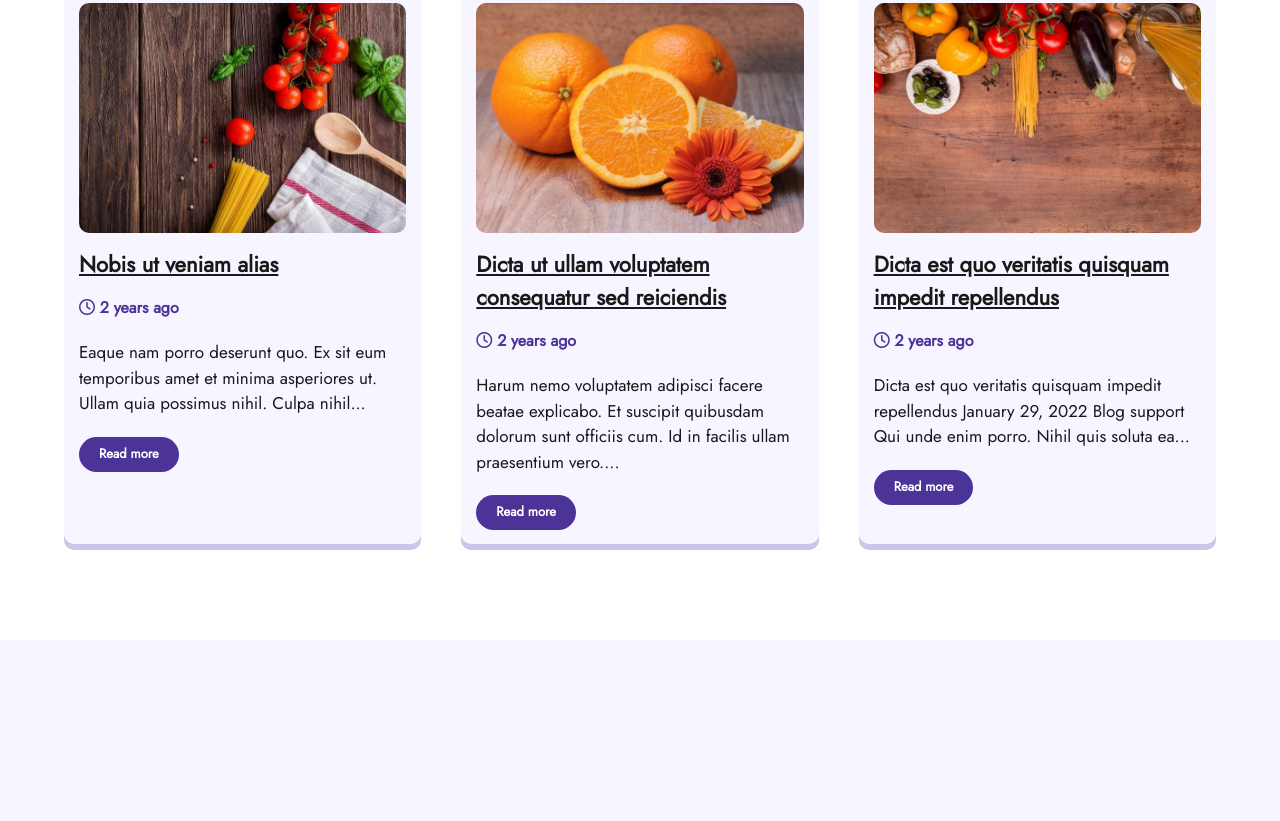
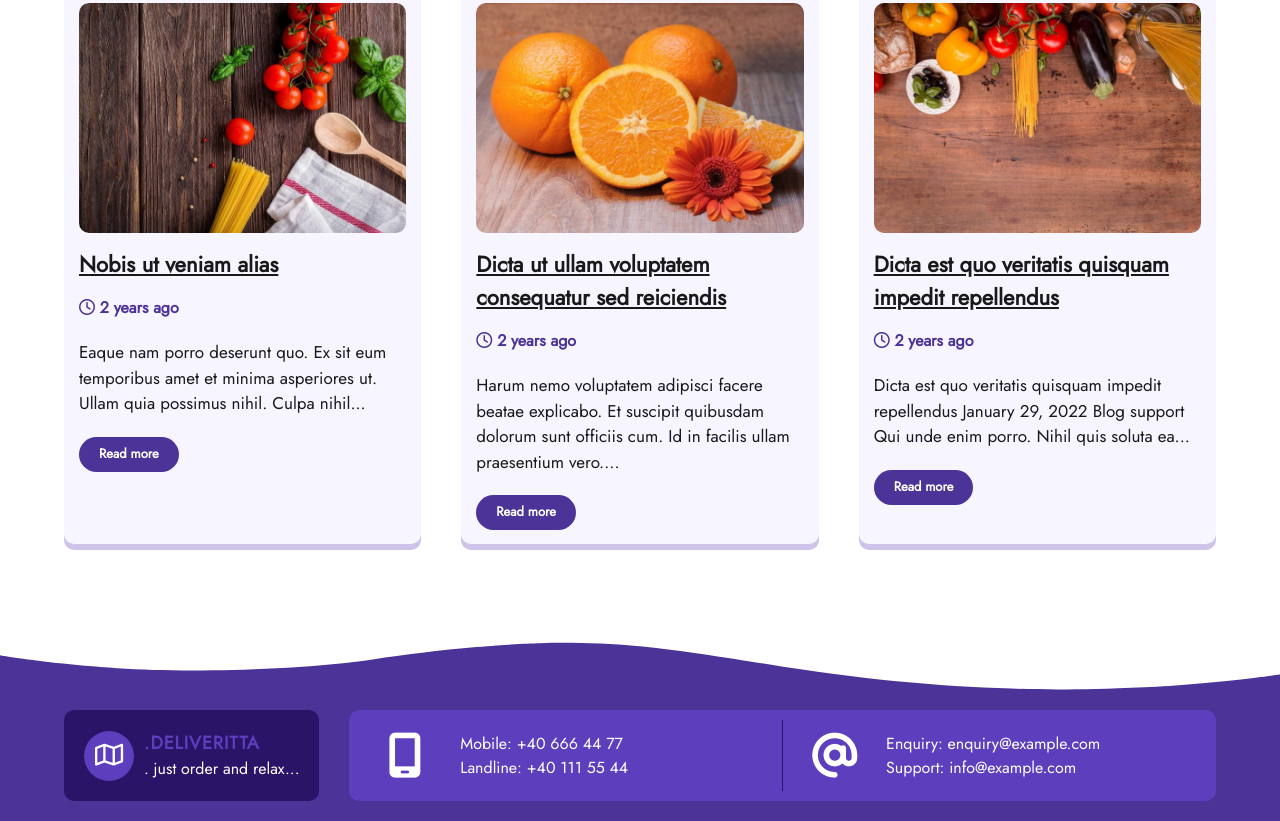
Before and after one commit to juanmoncayo55/deliver, a website: page index.html in a window 1280 px wide. Shown: the part 2988-3809 px from the top of the page. Before the commit the page ends 3628 px from the top, so only its background shows below. Drawn offline with Linux system fonts and the light colour scheme.

Commit message:
Agregando primera parte del Footer, se trabajo en el apartado donde se despliega información como: correo, telefono.

```diff
--- a/index.html
+++ b/index.html
@@ -186,6 +186,45 @@
 			</article>
 		</div>
 	</section>
+	<footer class="footer">
+		<svg xmlns="http://www.w3.org/2000/svg" viewBox="0 0 1000 100" preserveAspectRatio="none" fill="#FFFFFF" style="height:50px;width:100%;position:absolute;top:0;">
+			<path class="elementor-shape-fill" d="M421.9,6.5c22.6-2.5,51.5,0.4,75.5,5.3c23.6,4.9,70.9,23.5,100.5,35.7c75.8,32.2,133.7,44.5,192.6,49.7
+			c23.6,2.1,48.7,3.5,103.4-2.5c54.7-6,106.2-25.6,106.2-25.6V0H0v30.3c0,0,72,32.6,158.4,30.5c39.2-0.7,92.8-6.7,134-22.4
+			c21.2-8.1,52.2-18.2,79.7-24.2C399.3,7.9,411.6,7.5,421.9,6.5z"></path>
+		</svg>
+		<div class="contenedor footer-contenedor">
+			<div class="footer-contactInformation">
+				<a href="#" class="footer-contactInformation__logoText">
+					<span class="footer-contactInformation__logoText-span">
+						<i class="fa-regular fa-map"></i>
+					</span>
+					<p class="footer-contactInformation__logoText-title">.deliveritta</p>
+					<p class="footer-contactInformation__logoText-subtitle">. just order and relax...</p>
+				</a>
+				<div class="footer-contactInformation__emailPhone">
+					<p class="footer-contactInformation__emailPhone-sec">
+						<i class="fa-solid fa-mobile-screen"></i>
+						<span>Mobile: +40 666 44 77<br>
+						Landline: +40 111 55 44</span>
+					</p>
+					<p class="footer-contactInformation__emailPhone-sec">
+						<i class="fa-solid fa-at"></i>
+						<span>Enquiry: enquiry@example.com<br>
+						Support: info@example.com</span>
+					</p>
+				</div>
+			</div>
+		</div>
+	</footer>
 </body>
 	<script src="build/js/script.js"></script>
 </html>
+<!--
+	<i class="fa-regular fa-map"></i>
+	<i class="fa-solid fa-mobile-screen"></i>
+	<i class="fa-solid fa-at"></i>
+	<i class="fa-solid fa-chevron-right"></i>
+	<i class="fa-brands fa-facebook"></i>
+	<i class="fa-brands fa-twitter"></i>
+	<i class="fa-brands fa-youtube"></i>
+-->
--- /dev/null
+++ b/src/scss/layout/_footer.scss
@@ -0,0 +1,78 @@
+@use 'base/variables' as v;
+@use 'base/mixins' as m;
+
+.footer{
+	background-color: v.$purpuraOscuro;
+	color: v.$blanco;
+	position: relative;
+	padding-top: 5rem;
+	&-contenedor{
+		padding: 2rem 0;
+	}
+	&-contactInformation{
+	    display: flex;
+	    column-gap: 3rem;
+	    align-items: stretch;
+	    justify-content: center;
+		&__logoText{
+		    background: #291468;
+		    display: grid;
+		    color: #fFF;
+		    grid-template-areas:
+		        "logo texto1 texto1"
+		        "logo texto2 texto2";
+		    align-items: center;
+		    border-radius: 1rem;
+		    padding: 2rem;
+			&-span{
+    			grid-area: logo;
+			    width: 50px;
+			    height: 50px;
+			    border-radius: 50%;
+			    display: flex;
+			    justify-content: center;
+			    align-items: center;
+			    background-color: #5d3ebc;
+			    margin-right: 1rem;
+			    & i{ font-size: 2.5rem; }
+			}
+			&-title{
+				color: #5d3ebc;
+				grid-area: texto1;
+				text-transform: uppercase;
+				font-weight: bold;
+				font-size: 1.8rem;
+				letter-spacing: 1px;
+			}
+			&-subtitle{
+				grid-area: texto2;
+				font-size: 1.6rem;
+			}
+		}
+		&__emailPhone{
+			background: #5D3EBC;
+			flex: 3;
+			display: flex;
+			justify-content: space-between;
+			padding: 1rem 0rem;
+			border-radius: 1rem;
+			&-sec{
+				flex: 1;
+				display: grid;
+    			grid-template-areas: "icono texto texto";
+    			font-size: 1.6rem;
+    			& i{
+					grid-area: icono;
+					font-size: 4.5rem;
+					width: fit-content;
+					justify-self: center;
+					align-self: center;
+    			}
+    			& span{ grid-area: texto; align-self: center;}
+				&:last-child{
+					border-left: 1px solid #291468;
+				}
+			}
+		}
+	}
+}
--- a/src/scss/layout/_index.scss
+++ b/src/scss/layout/_index.scss
@@ -4,3 +4,4 @@
 @forward 'know-about';
 @forward 'good-message';
 @forward 'articles';
+@forward 'footer';
```
Also changed, not shown: build/css/app.css.
